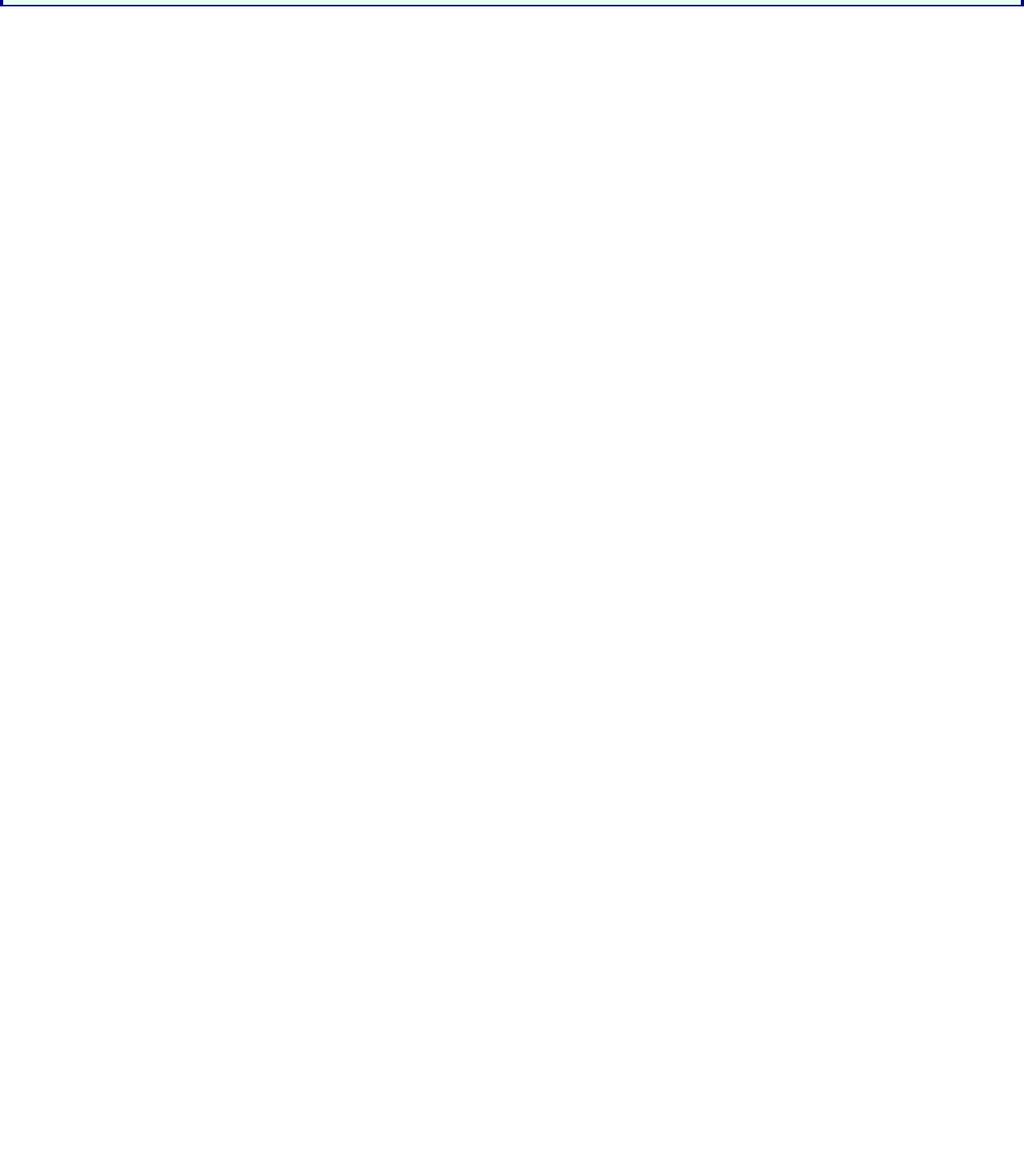
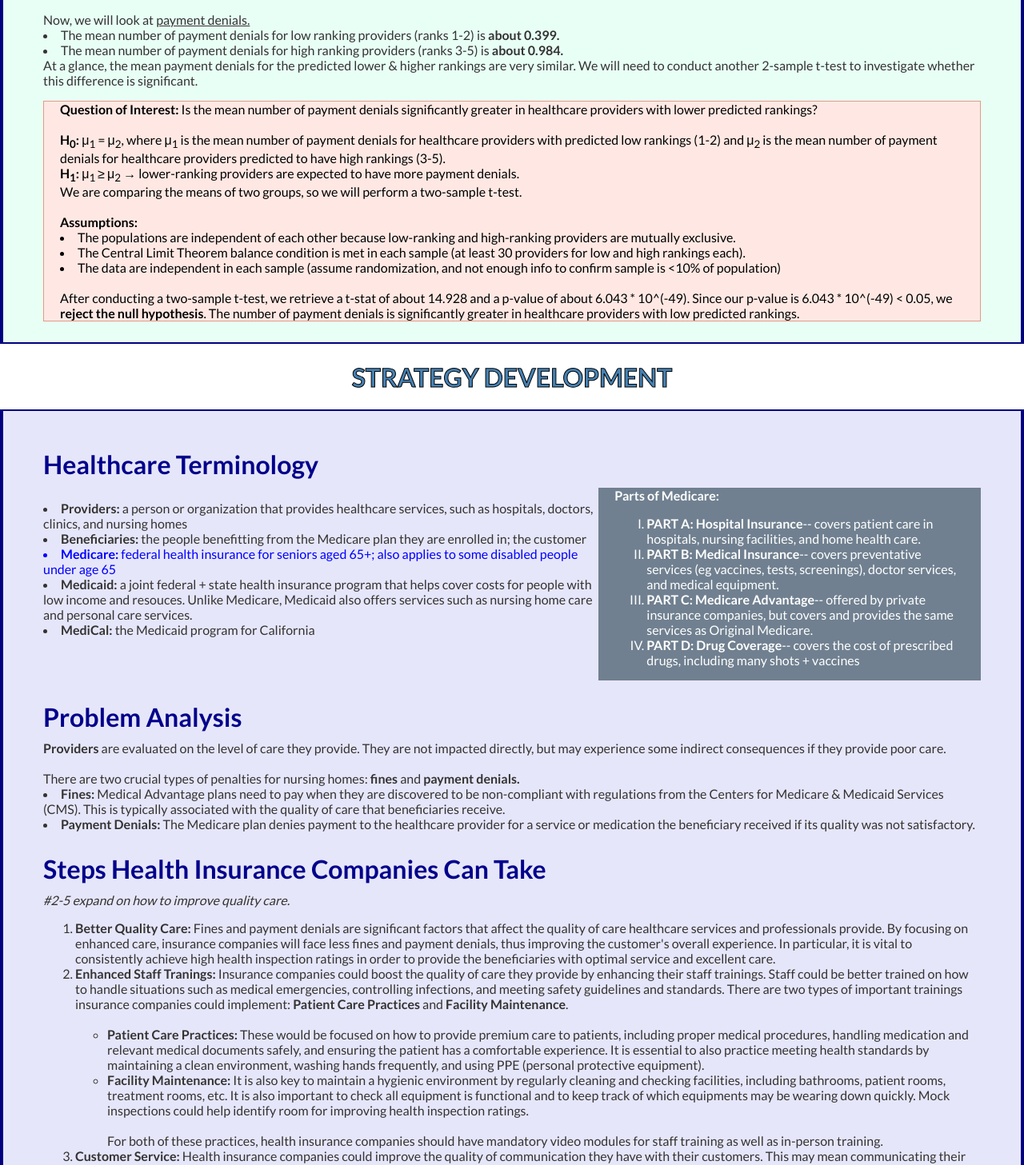
Before and after one commit to heiditam/medicare_stars_website, a Svelte app in the folder svelte-app/: page / in a window 1280 px wide. Shown: the part 8411-9868 px from the top of the page at 80% size. Before the commit the page ends 8419 px from the top, so only its background shows below. Built offline with nearby package versions, Linux system fonts and the light colour scheme; no server answers.

Commit message:
tue sept 10 5:36 pm

```diff
--- a/svelte-app/src/App.svelte
+++ b/svelte-app/src/App.svelte
@@ -385,10 +385,11 @@
 		<p style='color:navy;'>This means about <b><u>97.72%</u></b> of predicted low-ranking instances had provider IDs that matched actual low-ranking providers.
 			This is a good indication our model is performing well.</p>
 		<h3>Cost Analysis</h3>
+		First, let's investigate the <u>total amount of fines</u> for healthcare providers.
 		<li>The mean total amount of fines in dollars for low ranking providers (ranks 1-2) is <b>$69,789.79.</b></li>
 		<li>The mean total amount of fines in dollars for high ranking providers (ranks 3-5) is <b>$13,328.98.</b></li>
 		<p>
-			The mean number of fines PREDICTED for low ratings (1, 2) is over <b>5 times greater</b> than the mean number of fines PREDICTED for high ratings (3-5). <br>
+			The mean total amount of fines PREDICTED for low ratings (1, 2) is over <b>5 times greater</b> than the mean total amount of fines PREDICTED for high ratings (3-5). <br>
 			The model suggests that <b>fines are an important indicator</b> in predicting overall star ratings in the dataset.<br>
 			We can quickly confirm that high ranking providers have significantly less fines than low ranking providers with a significance test.
 			Recall earlier we performed a permutation test to see if there was a significant difference between <i>all observed </i> rating categories.
@@ -396,9 +397,9 @@
 			<b>providers predicted to have lower ratings</b>.
 		</p>
 		<p class='tests'>
-			<b>Question of Interest:</b> Is the mean number of fines significantly greater in healthcare providers with lower predicted rankings? <br><br>
-			<b>H<sub>0</sub>:</b> &mu;<sub>1</sub> = &mu;<sub>2</sub>, where &mu;<sub>1</sub> is the mean number of fines for healthcare providers
-			with predicted low rankings (1-2) and &mu;<sub>2</sub> is the mean number of fines for healthcare providers predicted to have high
+			<b>Question of Interest:</b> Is the mean total amount of fines significantly greater in healthcare providers with lower predicted rankings? <br><br>
+			<b>H<sub>0</sub>:</b> &mu;<sub>1</sub> = &mu;<sub>2</sub>, where &mu;<sub>1</sub> is the mean total amount of fines for healthcare providers
+			with predicted low rankings (1-2) and &mu;<sub>2</sub> is the mean total amount of fines for healthcare providers predicted to have high
 			rankings (3-5).<br>
 			<b>H<sub>1</sub>:</b> &mu;<sub>1</sub> ≥ &mu;<sub>2</sub> &rarr; lower-ranking providers are expected to have more fines.<br>
 			We are comparing the means of two groups, so we will perform a two-sample t-test. <br><br>
@@ -408,10 +409,109 @@
 			<li>The data are independent in each sample (assume randomization, and not enough info to confirm sample is &lt;10% of population)</li><br>
 
 			After conducting a two-sample t-test, we retrieve a t-stat of about 13.846 and a p-value of about 1.355 * 10^(-42).
-			Since our p-value is 1.35 * 10^(-42) &lt; 0.05, we <b>reject the null hypothesis</b>. The number of fines is significantly greater
+			Since our p-value is 1.35 * 10^(-42) &lt; 0.05, we <b>reject the null hypothesis</b>. The total amount of fines is significantly greater
+			in healthcare providers with low predicted rankings.
+		</p>
+		Now, we will look at <u>payment denials.</u>
+		<li>The mean number of payment denials for low ranking providers (ranks 1-2) is <b>about 0.399.</b></li>
+		<li>The mean number of payment denials for high ranking providers (ranks 3-5) is <b>about 0.984.</b></li>
+		At a glance, the mean payment denials for the predicted lower & higher rankings are very similar. We will need to conduct another 2-sample
+		t-test to investigate whether this difference is significant.
+
+		<p class='tests'>
+			<b>Question of Interest:</b> Is the mean number of payment denials significantly greater in healthcare providers with lower predicted rankings? <br><br>
+			<b>H<sub>0</sub>:</b> &mu;<sub>1</sub> = &mu;<sub>2</sub>, where &mu;<sub>1</sub> is the mean number of payment denials for healthcare providers
+			with predicted low rankings (1-2) and &mu;<sub>2</sub> is the mean number of payment denials for healthcare providers predicted to have high
+			rankings (3-5).<br>
+			<b>H<sub>1</sub>:</b> &mu;<sub>1</sub> ≥ &mu;<sub>2</sub> &rarr; lower-ranking providers are expected to have more payment denials.<br>
+			We are comparing the means of two groups, so we will perform a two-sample t-test. <br><br>
+			<b>Assumptions:</b>
+			<li>The populations are independent of each other because low-ranking and high-ranking providers are mutually exclusive.</li>
+			<li>The Central Limit Theorem balance condition is met in each sample (at least 30 providers for low and high rankings each).</li>
+			<li>The data are independent in each sample (assume randomization, and not enough info to confirm sample is &lt;10% of population)</li><br>
+
+			After conducting a two-sample t-test, we retrieve a t-stat of about 14.928 and a p-value of about 6.043 * 10^(-49).
+			Since our p-value is 6.043 * 10^(-49) &lt; 0.05, we <b>reject the null hypothesis</b>. The number of payment denials is significantly greater
 			in healthcare providers with low predicted rankings.
 		</p>
 	</div>
+	<!--STRATEGY DEVELOPMENT -->
+	<h1>Strategy Development</h1>
+	<div class='lavender_box'>
+		<h2>Healthcare Terminology</h2>
+		<div style='display:flex; justify-content:flex-start;'>
+			<p>
+				<li><b>Providers: </b>a person or organization that provides healthcare services, such as hospitals, doctors, clinics, and nursing homes</li>
+				<li><b>Beneficiaries: </b>the people benefitting from the Medicare plan they are enrolled in; the customer</li>
+				<li style='color:blue;'><b>Medicare: </b>federal health insurance for seniors aged 65+; also applies to some disabled people under age 65</li>
+				<li><b>Medicaid: </b>a joint federal + state health insurance program that helps cover costs for people with low income and
+					resouces. Unlike Medicare, Medicaid also offers services such as nursing home care and personal care services.</li>
+				<li><b>MediCal: </b>the Medicaid program for California</li>
+			</p>
+			<div class='caption'>
+				<b>Parts of Medicare:</b>
+				<ol type='I'>
+					<li><b>PART A: Hospital Insurance</b>-- covers patient care in hospitals, nursing facilities, and home health care.</li>
+					<li><b>PART B: Medical Insurance</b>-- covers preventative services (eg vaccines, tests, screenings), doctor services,
+						and medical equipment.</li>
+					<li><b>PART C: Medicare Advantage</b>-- offered by private insurance companies, but covers and provides the same services
+						as Original Medicare.</li>
+					<li><b>PART D: Drug Coverage</b>-- covers the cost of prescribed drugs, including many shots + vaccines</li>
+				</ol>
+			</div>
+		</div>
+		<h2>Problem Analysis</h2>
+		<b>Providers</b> are evaluated on the level of care they provide. They are not impacted directly, but may experience some indirect
+			 consequences if they provide poor care. <br><br>
+
+		There are two crucial types of penalties for nursing homes: <b>fines</b> and <b>payment denials.</b><br>
+		<li><b>Fines: </b>Medical Advantage plans need to pay when they are discovered to be non-compliant with regulations
+			from the Centers for Medicare & Medicaid Services (CMS). This is typically associated with the quality of care
+			that beneficiaries receive.</li>
+		<li><b>Payment Denials: </b> The Medicare plan denies payment to the healthcare provider for a service or medication
+			the beneficiary received if its quality was not satisfactory.</li>
+
+		<h2>Steps Health Insurance Companies Can Take</h2>
+		<i>#2-5 expand on how to improve quality care.</i><br>
+		<ol type='1'>
+			<li><b>Better Quality Care: </b>Fines and payment denials are significant factors that affect the quality of care healthcare services
+				and professionals provide. By focusing on enhanced care, insurance companies will face less fines and payment denials, thus
+				improving the customer's overall experience. In particular, it is vital to consistently achieve high health inspection ratings
+				 in order to provide the beneficiaries with optimal service and excellent care. </li>
+			<li><b>Enhanced Staff Tranings: </b>Insurance companies could boost the quality of care they provide by enhancing
+				their staff trainings. Staff could be better trained on how to handle situations such as medical emergencies,
+				 controlling infections, and meeting safety guidelines and standards. There are two types of important trainings
+				  insurance companies could implement: <b>Patient Care Practices</b> and <b>Facility Maintenance</b>. </li><br>
+			<ul>
+				<li>
+					<b>Patient Care Practices:</b> These would be focused on how to provide premium care to patients, including
+					proper medical procedures, handling medication and relevant medical documents safely, and ensuring the patient
+					 has a comfortable experience. It is essential to also practice meeting health standards by maintaining a clean
+					  environment, washing hands frequently, and using PPE (personal protective equipment).
+				</li>
+				<li>
+					<b>Facility Maintenance: </b> It is also key to maintain a hygienic environment by regularly cleaning and
+					checking facilities, including bathrooms, patient rooms, treatment rooms, etc. It is also important to check
+					all equipment is functional and to keep track of which equipments may be wearing down quickly. Mock inspections
+					 could help identify room for improving health inspection ratings.
+				</li><br>
+				For both of these practices, health insurance companies should have mandatory video modules for staff training as well as in-person training.
+			</ul>
+			<li><b>Customer Service: </b>Health insurance companies could improve the quality of communication they have with their customers.
+				This may mean communicating their message more effectively or decreasing their response time.</li>
+			<li><b>Management of Chronic Conditions: </b>Health insurance companies could have programs that focus on supporting groups with
+				 chronic conditions, such as victims of heart and lung diseases. </li>
+			<li><b>Preventative Care: </b>A healthy customer is a happy customer, so insurance companies could monitor more frequent requirements
+				 for screening and tests. Catching diseases and infections early on is improtant before the condition deteriorates. Customers
+				 may also watch simple modules online that explain how to prevent and treat non-fatal infections and illnesses. These modules
+				  could be shown to them via a personal portal, where the videos shown vary depending on age and relevant risk factors. </li>
+
+		</ol>
+		<br>
+		<b>Note: </b> While a correlation exists between the following actions and higher ratings, this does not imply causation. However, implementing these steps may increase a health insurance company's likelihood of being perceived favorably.
+
+	</div>
+
 </main>
 
 <style>
@@ -472,6 +572,19 @@
 		text-align: left;
 	}
 
+	.lavender_box{
+		width: 100%;
+		box-sizing: border-box;
+		background-color: lavender;
+		border: 4px solid navy;
+		border-bottom: 2px solid navy;
+		border-top: 2px solid navy;
+		font-family: 'Lato', sans-serif;
+		font-size: 1em;
+		padding: 20px 50px 10px 50px;
+		text-align: left;
+	}
+
 	.df1{
 		max-height: 500px;
 		overflow:auto;
```
Also changed, not shown: 1 other file (tests, documents, lock files or other folders).
